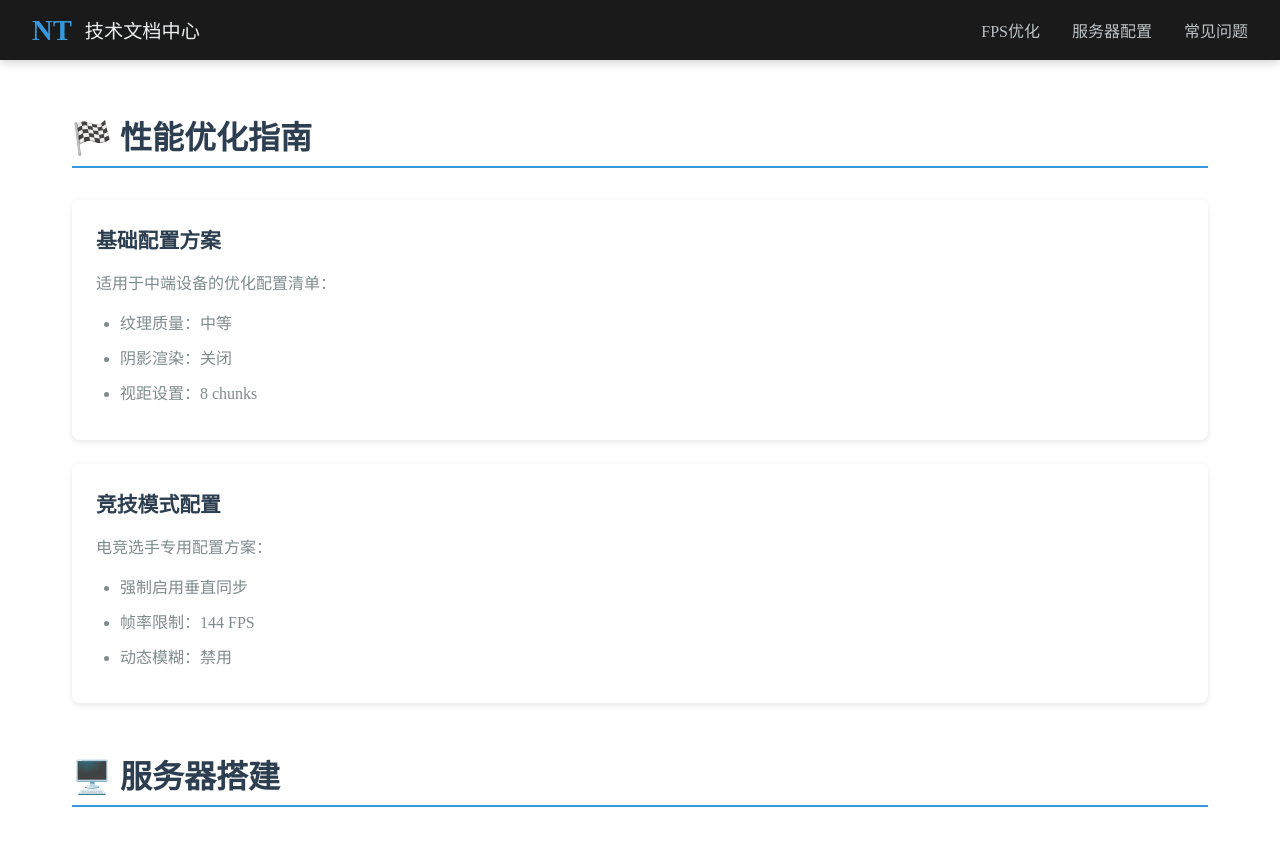
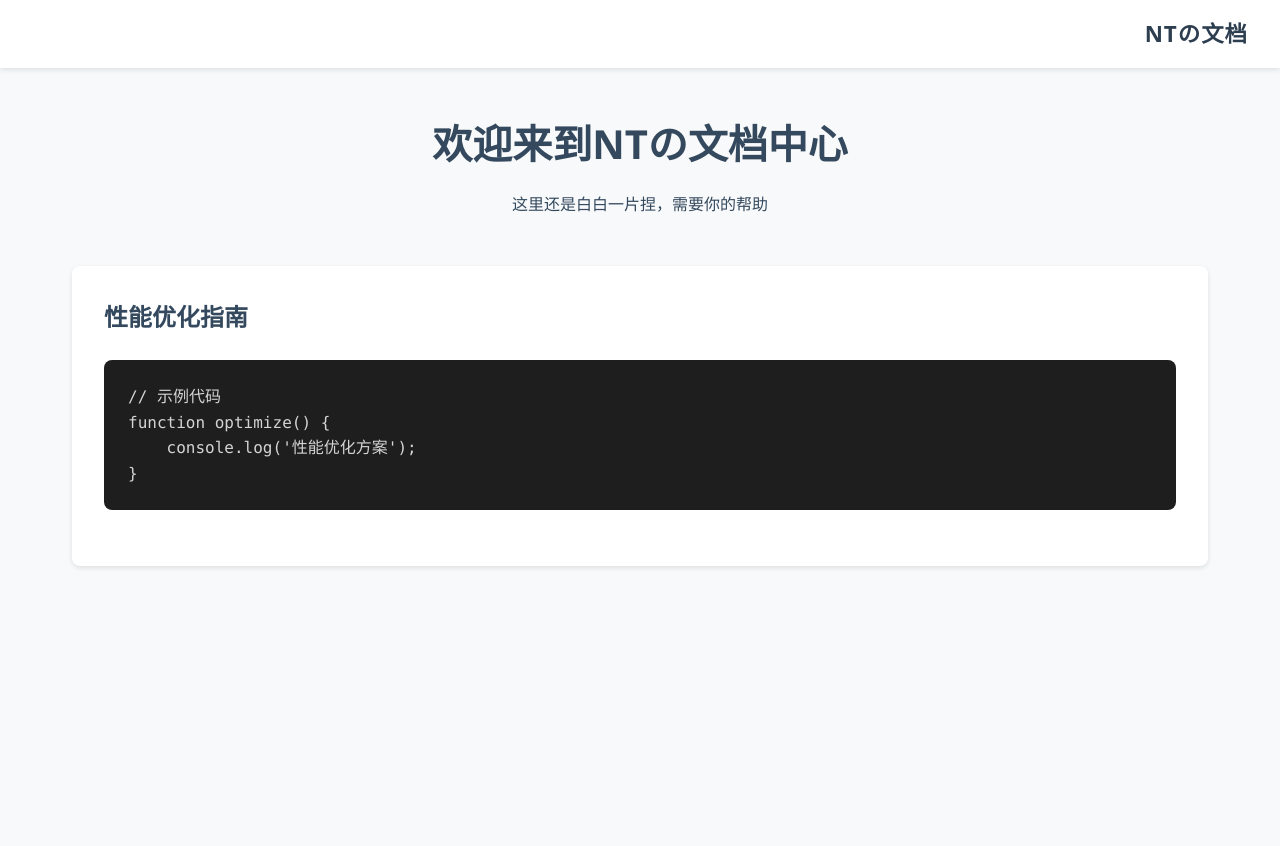
Before and after one commit to moyingyilang/nt.github.io, a plain HTML site: page index.html in a window 1280 px wide. After the commit the page ends 800 px from the top, so only its background shows below. Drawn offline with nearby package versions, Linux system fonts and the light colour scheme.

Commit message:
wangben xdm

```diff
--- a/css/styles.css
+++ b/css/styles.css
@@ -1,4 +1,12 @@
 /* styles.css */
+/* ======== 基础变量 ======== */
+:root {
+    --primary-blue: #2c3e50;
+    --accent-blue: #3498db;
+    --text-dark: #34495e;
+    --container-padding: 2rem;
+}
+
 /* ======== 基础重置 ======== */
 * {
     margin: 0;
@@ -6,130 +14,84 @@
     box-sizing: border-box;
 }
 
-/* ======== 顶栏样式 ======== */
+body {
+    font-family: 'Segoe UI', system-ui, sans-serif;
+    line-height: 1.6;
+    color: var(--text-dark);
+    background: #f8f9fa;
+}
+
+/* ======== 简约顶栏 ======== */
 .top-bar {
     position: fixed;
     top: 0;
     width: 100%;
-    height: 60px;
-    background: #1a1a1a;
+    padding: 1rem 2rem;
     display: flex;
-    align-items: center;
-    justify-content: space-between;
-    padding: 0 2rem;
-    box-shadow: 0 2px 10px rgba(0,0,0,0.2);
+    justify-content: flex-end;
+    background: rgba(255,255,255,0.96);
+    box-shadow: 0 2px 5px rgba(0,0,0,0.1);
     z-index: 1000;
 }
 
-.brand {
-    display: flex;
-    align-items: center;
-    gap: 0.8rem;
+.brand-logo {
+    color: var(--primary-blue);
+    font-size: 1.4rem;
+    font-weight: 600;
+    letter-spacing: 1px;
 }
 
-.logo {
-    color: #3498db;
-    font-size: 1.8rem;
-    font-weight: bold;
+/* ======== 主内容区 ======== */
+.container {
+    max-width: 1200px;
+    margin: 5rem auto 0;
+    padding: var(--container-padding);
 }
 
-.site-name {
-    color: #ecf0f1;
-    font-size: 1.2rem;
-}
-
-.global-nav {
-    display: flex;
-    gap: 2rem;
-}
-
-.nav-item {
-    color: #bdc3c7;
-    text-decoration: none;
-    font-size: 1rem;
-    transition: color 0.3s ease;
-}
-
-.nav-item:hover {
-    color: #3498db;
-}
-
-/* ======== 内容区域 ======== */
-.content {
-    margin-top: 80px;
-    padding: 2rem;
-    max-width: 1200px;
-    margin-left: auto;
-    margin-right: auto;
-}
-
-.doc-section {
+.content-header {
+    text-align: center;
     margin-bottom: 3rem;
 }
 
-.section-title {
-    font-size: 2rem;
-    color: #2c3e50;
-    margin-bottom: 2rem;
-    padding-bottom: 0.5rem;
-    border-bottom: 2px solid #3498db;
-}
-
-/* ======== 文档卡片 ======== */
-.doc-card {
-    background: white;
-    border-radius: 8px;
-    box-shadow: 0 2px 6px rgba(0,0,0,0.1);
-    padding: 1.5rem;
-    margin-bottom: 1.5rem;
-    transition: transform 0.2s ease;
-}
-
-.doc-card:hover {
-    transform: translateY(-2px);
-}
-
-.doc-title {
-    color: #2c3e50;
-    font-size: 1.3rem;
+.content-header h1 {
+    font-size: 2.5rem;
     margin-bottom: 1rem;
 }
 
-.doc-content {
-    color: #7f8c8d;
-    line-height: 1.7;
+/* ======== 保留的必要样式 ======== */
+.markdown-body {
+    background: white;
+    padding: 2rem;
+    border-radius: 8px;
+    box-shadow: 0 2px 5px rgba(0,0,0,0.1);
 }
 
-.doc-content ul {
-    padding-left: 1.5rem;
-    margin-top: 0.8rem;
+pre {
+    margin: 1.5rem 0;
+    background: #1e1e1e !important;
+    border-radius: 8px;
+    overflow-x: auto;
 }
 
-.doc-content li {
-    margin-bottom: 0.5rem;
+pre code {
+    display: block;
+    padding: 1.5rem !important;
+    font-family: 'SFMono-Regular', Consolas, monospace;
+    color: #d4d4d4;
 }
 
-/* ======== 响应式设计 ======== */
-@media (max-width: 768px) {
-    .top-bar {
-        padding: 0 1rem;
-        height: 50px;
+/* ======== 响应式适配 ======== */
+@media (max-width: 992px) {
+    .container {
+        padding: 1rem;
+        margin-top: 4rem;
     }
 
-    .site-name {
-        display: none;
+    .brand-logo {
+        font-size: 1.2rem;
     }
 
-    .global-nav {
-        gap: 1rem;
-    }
-
-    .content {
-        padding: 1rem;
-        margin-top: 70px;
-    }
-
-    .section-title {
-        font-size: 1.5rem;
+    .content-header h1 {
+        font-size: 2rem;
     }
 }
--- a/index.html
+++ b/index.html
@@ -4,57 +4,38 @@
 <head>
     <meta charset="UTF-8">
     <meta name="viewport" content="width=device-width, initial-scale=1.0">
-    <title>NT极简文档</title>
+    <title>NTの文档小站</title>
     <link rel="stylesheet" href="css/styles.css">
+    <!-- 代码高亮插件 -->
+    <link rel="stylesheet"
+          href="https://cdnjs.cloudflare.com/ajax/libs/highlight.js/11.7.0/styles/github-dark.min.css">
+    <script src="https://cdnjs.cloudflare.com/ajax/libs/highlight.js/11.7.0/highlight.min.js"></script>
 </head>
 <body>
-    <!-- 固定顶栏 -->
+    <!-- 简约顶栏 -->
     <header class="top-bar">
-        <div class="brand">
-            <span class="logo">NT</span>
-            <span class="site-name">技术文档中心</span>
-        </div>
-        <nav class="global-nav">
-            <a href="#fps" class="nav-item">FPS优化</a>
-            <a href="#server" class="nav-item">服务器配置</a>
-            <a href="#qa" class="nav-item">常见问题</a>
-        </nav>
+        <div class="brand-logo">NTの文档</div>
     </header>
 
     <!-- 主内容区 -->
-    <main class="content">
-        <section class="doc-section" id="fps">
-            <h1 class="section-title">🏁 性能优化指南</h1>
+    <main class="container">
+        <div class="content-header">
+            <h1>欢迎来到NTの文档中心</h1>
+            <p class="description">这里还是白白一片捏，需要你的帮助</p>
+        </div>
 
-            <article class="doc-card">
-                <h2 class="doc-title">基础配置方案</h2>
-                <div class="doc-content">
-                    <p>适用于中端设备的优化配置清单：</p>
-                    <ul>
-                        <li>纹理质量：中等</li>
-                        <li>阴影渲染：关闭</li>
-                        <li>视距设置：8 chunks</li>
-                    </ul>
-                </div>
+        <!-- 文档内容区 -->
+        <div class="doc-content">
+            <article class="markdown-body">
+                <h2>性能优化指南</h2>
+                <pre><code class="language-javascript">// 示例代码
+function optimize() {
+    console.log('性能优化方案');
+}</code></pre>
             </article>
+        </div>
+    </main>
 
-            <article class="doc-card">
-                <h2 class="doc-title">竞技模式配置</h2>
-                <div class="doc-content">
-                    <p>电竞选手专用配置方案：</p>
-                    <ul>
-                        <li>强制启用垂直同步</li>
-                        <li>帧率限制：144 FPS</li>
-                        <li>动态模糊：禁用</li>
-                    </ul>
-                </div>
-            </article>
-        </section>
-
-        <section class="doc-section" id="server">
-            <h1 class="section-title">🖥️ 服务器搭建</h1>
-            <!-- 更多文档卡片... -->
-        </section>
-    </main>
+    <script src="js/scripts.js" defer></script>
 </body>
 </html>
```
